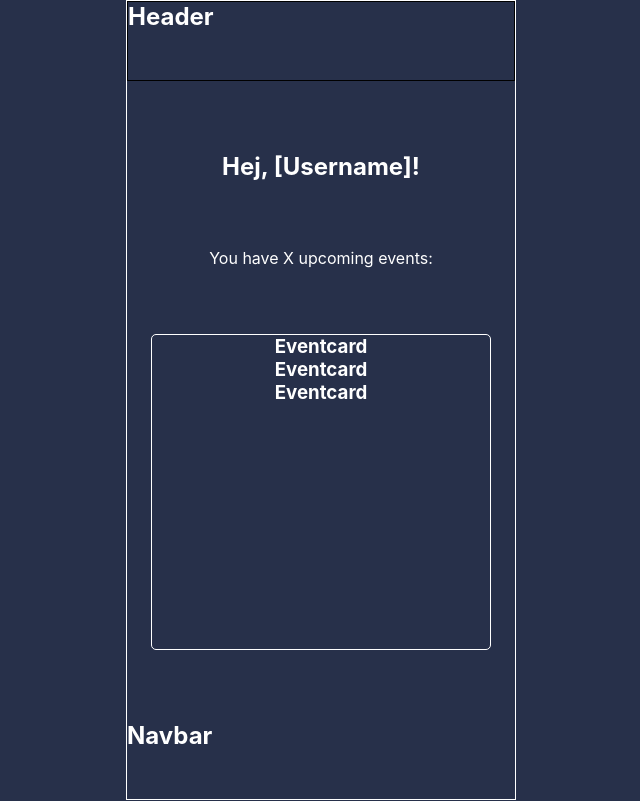
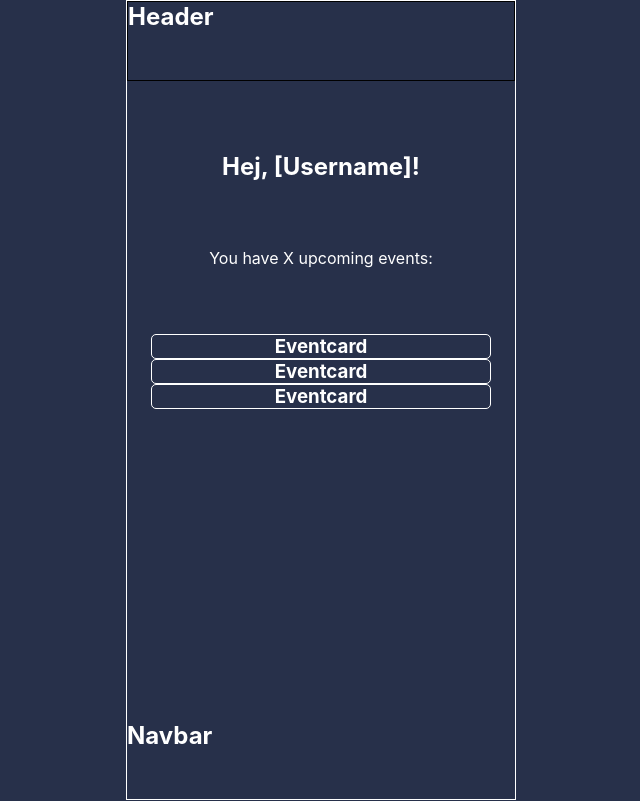
Before and after one commit to MelanieDeuretzbacher/inviteme-frontend, a React (Create React App) app: page / in a window 1280 px wide. Shown: the whole page, without its empty margins (319-959 px from the left). Built offline with nearby package versions, Linux system fonts and the light colour scheme.

Commit message:
added event card styling

```diff
--- a/src/components/EventCard.jsx
+++ b/src/components/EventCard.jsx
@@ -1,8 +1,9 @@
 import React from "react";
+import styles from "./../css/eventcard.module.scss";
 
 const EventCard = () => {
   return (
-    <div>
+    <div className={styles.eventCardContainer}>
       <h3>Eventcard</h3>
     </div>
   )
--- /dev/null
+++ b/src/css/eventcard.module.scss
@@ -0,0 +1,6 @@
+@import "./global/global.scss";
+
+.eventCardContainer {
+  border: 1px solid $borderColor;
+  border-radius: $border-radius-main;
+}
--- a/src/css/views/home.module.scss
+++ b/src/css/views/home.module.scss
@@ -13,8 +13,8 @@
 
   .homeEventWrapper {
     width: 90%;
-    border: 1px solid $borderColor;
-    border-radius: $border-radius-main;
+    // border: 1px solid $borderColor;
+    // border-radius: $border-radius-main;
     flex: 0 0 50%;
     overflow-y: auto;
   }
```
